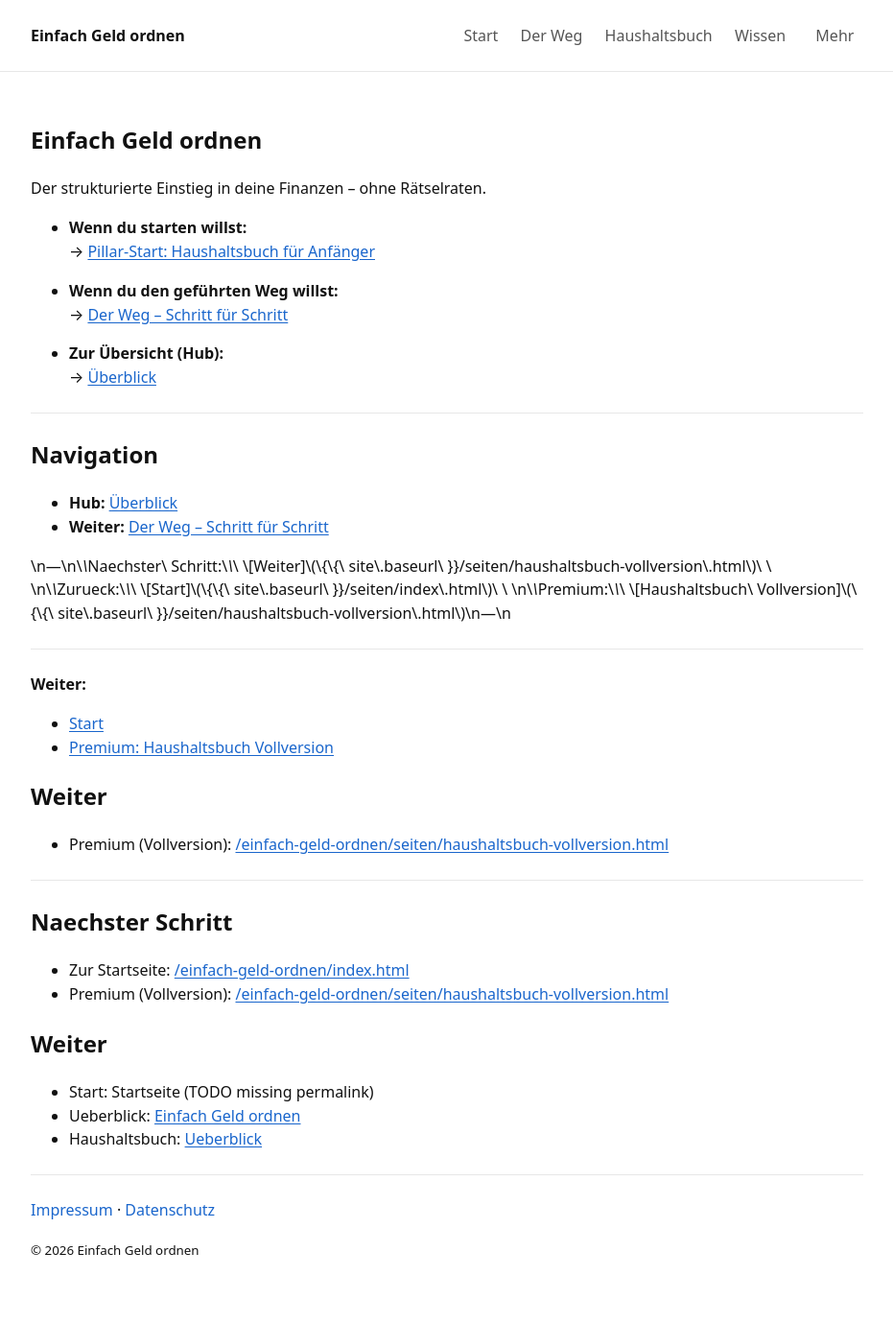
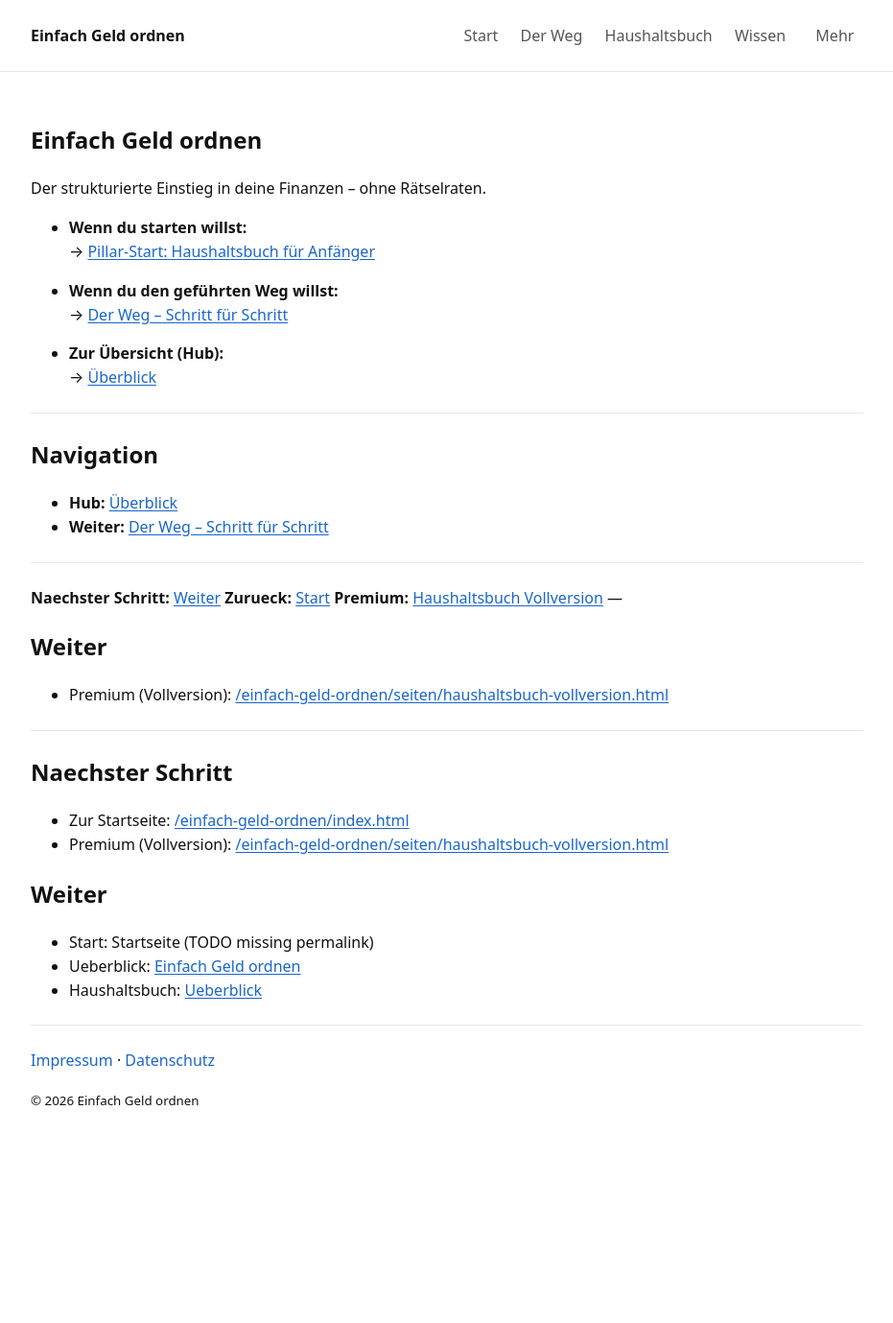
Before and after one commit to gluecklich-tools/einfach-geld-ordnen, a Jekyll site: the page built from pillar/einfach-geld-ordnen.md, in a window 1280 px wide. Shown: the whole page at 96% size, without its empty margins (174-1105 px from the left). Built offline with Jekyll 4.4.1, drawn with Linux system fonts in a browser that asks for light colours; after the commit the page ends 1223 px from its top, so only the background shows below that.

Commit message:
Fix: remove escaped CTA artifacts and normalize Pillar CTA footers

```diff
--- a/pillar/einfach-geld-ordnen.md
+++ b/pillar/einfach-geld-ordnen.md
@@ -26,14 +26,12 @@
 - **Hub:** [Überblick]({{ "/pillar/index.html" | relative_url }})
 - **Weiter:** [Der Weg – Schritt für Schritt]({{ "/seiten/der-weg.html" | relative_url }})
 
-<!--\\ CTA-FOOTER-START\\ -->\\n---\\n\\*\\*Naechster\\ Schritt:\\*\\*\\ \\[Weiter]\\(\\{\\{\\ site\\.baseurl\\ }}/seiten/haushaltsbuch-vollversion\\.html\\)\\ \\ \\n\\*\\*Zurueck:\\*\\*\\ \\[Start]\\(\\{\\{\\ site\\.baseurl\\ }}/seiten/index\\.html\\)\\ \\ \\n\\*\\*Premium:\\*\\*\\ \\[Haushaltsbuch\\ Vollversion]\\(\\{\\{\\ site\\.baseurl\\ }}/seiten/haushaltsbuch-vollversion\\.html\\)\\n---\\n<!--\\ CTA-FOOTER-END\\ -->
 <!-- CTA-FOOTER-START -->
-
 ---
-
-**Weiter:**
-- [Start]({{ site.baseurl }}/index.html)
-- [Premium: Haushaltsbuch Vollversion]({{ site.baseurl }}/seiten/haushaltsbuch-vollversion.html)
+**Naechster Schritt:** [Weiter]({{ "/seiten/haushaltsbuch-vollversion.html" | relative_url }})
+**Zurueck:** [Start]({{ "/seiten/index.html" | relative_url }})
+**Premium:** [Haushaltsbuch Vollversion]({{ "/seiten/haushaltsbuch-vollversion.html" | relative_url }})
+---
 <!-- CTA-FOOTER-END -->
 
 <!-- WEITER-START -->
```
Also changed, not shown: pillar/haushaltsueberblick.md (+4 -6 lines), pillar/index.md (+4 -6 lines), pillar/ordnung-halten.md (+4 -6 lines), pillar/spielraum-ruecklagen.md (+4 -6 lines).
